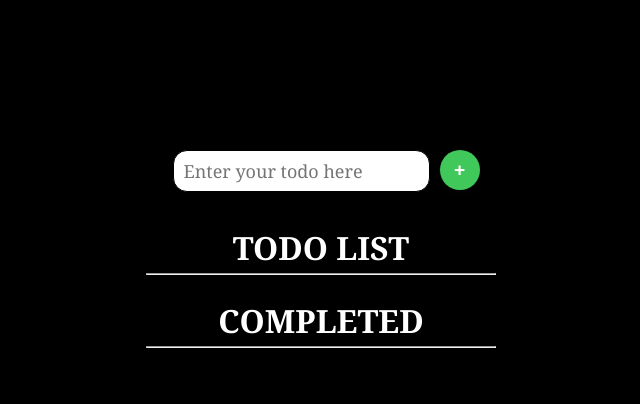
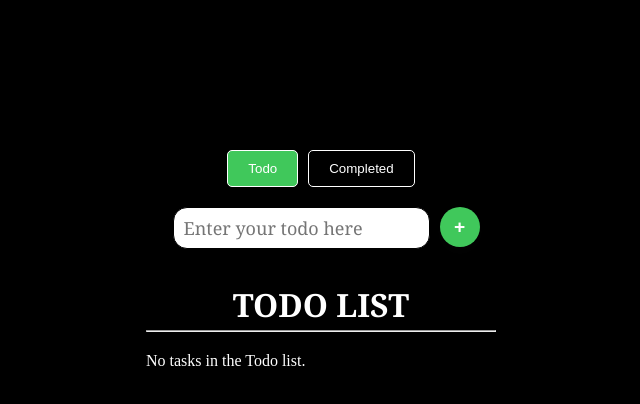
Before and after one commit to jaswanthrf/React-to-do-app, a React (Create React App) app: page / in a window 1280 px wide. Shown: the top 404 px of the page, without its empty margins (319-959 px from the left). Built offline with nearby package versions, Linux system fonts and the light colour scheme.

Commit message:
Tab button js file

```diff
--- a/src/App.js
+++ b/src/App.js
@@ -9,6 +9,7 @@ function App() {
   const [editIndex, setEditIndex] = useState();
   const [editInitialText, setEditInitialText] = useState('');
   const [completedList, setCompletedList] = useState([]);
+  const [activeTab, setActiveTab] = useState('todo');
 
   const addList = (inputText) => {
     if (inputText !== "")
@@ -60,12 +61,32 @@ function App() {
     <div className="main-container">
       <div className="center-container">
         <div className="column">
+          <div className="tab-buttons">
+            <button
+              className={activeTab === 'todo' ? 'active-tab' : ''}
+              onClick={() => setActiveTab('todo')}
+            >
+              Todo
+            </button>
+            <button
+              className={activeTab === 'completed' ? 'active-tab' : ''}
+              onClick={() => setActiveTab('completed')}
+            >
+              Completed
+            </button>
+          </div>
 
+          {activeTab === 'todo' && (
+            <div>
               <TodoInput addList={addList} />
               <br />
               <h1 className="app-heading">TODO LIST</h1>
               <hr />
-          {listTodo.map((listItem, i) => (
+              <br/>
+              {listTodo.length === 0 ? (
+                <p className="white-text-times-new-roman">No tasks in the Todo list.</p>
+              ) : (
+                listTodo.map((listItem, i) => (
                   <Todolist
                     key={i}
                     index={i}
@@ -78,12 +99,19 @@ function App() {
                     setEditInitialText={setEditInitialText}
                     moveTaskToCompleted={moveTaskToCompleted}
                   />
-            ))}
+                ))
+              )}
             </div>
-        <br />
-        <div className="column">
+          )}
+
+          {activeTab === 'completed' && (
+            <div>
               <h1 className="app-heading">Completed</h1>
               <hr />
+              <br />
+              {completedList.length === 0 ? (
+                <p className="white-text-times-new-roman">No tasks in the Completed list.</p>
+              ) : (
                 <ul>
                   {completedList.map((listItem, i) => (
                     <CompletedList
@@ -95,6 +123,9 @@ function App() {
                     />
                   ))}
                 </ul>
+              )}
+            </div>
+          )}
         </div>
       </div>
     </div>
```
Lines whose indentation alone changed are shown as unchanged.
